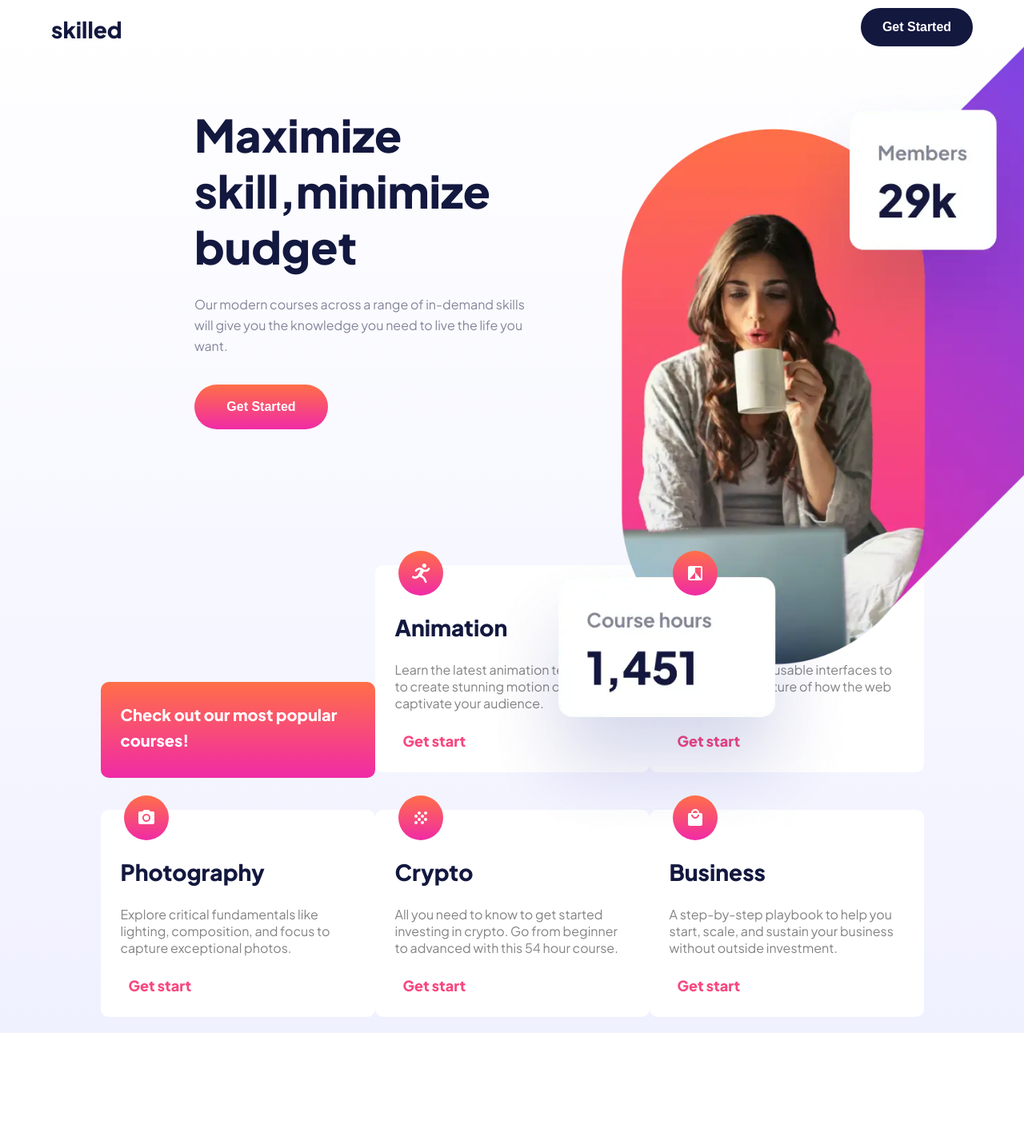
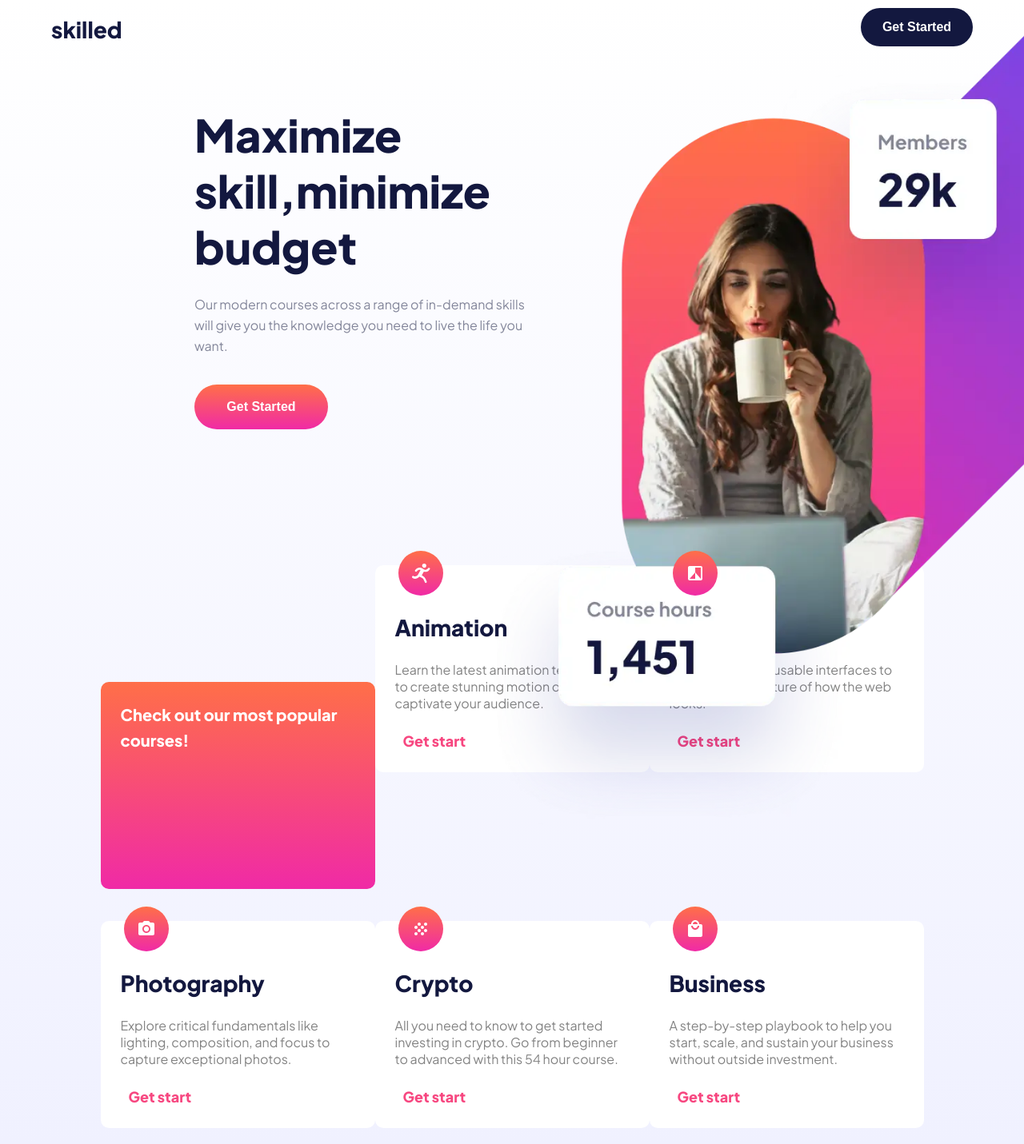
Before and after one commit to PiriyaLapa/Skilled-e-learning-landing-page, a React (Create React App) app: page / in a window 1280 px wide. Shown: the whole page at 80% size. Before the commit the page ends 1292 px from the top, so only its background shows below. Built offline with nearby package versions, Linux system fonts and the light colour scheme.

Commit message:
update and try to deploy

```diff
--- a/src/components/Cards/styleds.ts
+++ b/src/components/Cards/styleds.ts
@@ -45,5 +45,4 @@ export const StyledCards = styled.div`
       font-weight:700;
     }
   }
-
 `;
--- a/src/components/figure/styles.ts
+++ b/src/components/figure/styles.ts
@@ -163,18 +163,12 @@ export const StyledTabletHero2 = styled.img`
     width: 95%;
     height: auto;
     position: absolute;
-    top: 50%;
+    top:0%;
     left: 50%;
-    transform: translate(-3%, -68%);
+    transform: translate(-3%, -18%);
 
     // Desktop screen size
     @media screen and (min-width:1440px){
-      // width:80%;
-      // position:relative;
-      // top:50%;
-      // left:50%;
-      // transform:translate(-30%,-30%);
-
       width:70%;
       top:60%;
       left:60%;
--- a/src/pages/LandingPage/sections/styles.ts
+++ b/src/pages/LandingPage/sections/styles.ts
@@ -81,14 +81,21 @@ export const StyledCardSection = styled.section`
       display:block;
       padding:25px;
     }
-  }
+   }
 
   @media screen and (min-width: 375px) {
     width: 100%;
     max-height: 2615px;
-    height: auto;
+    height:auto;
     &>:first-of-type{
-      max-height:120px;
+      height:120px;
+    }
+  }
+
+/* Teblet screen size */
+  @media screen and (min-width:768px){
+    &>:first-of-type{
+      height:259px;
     }
   }
 `;
```
